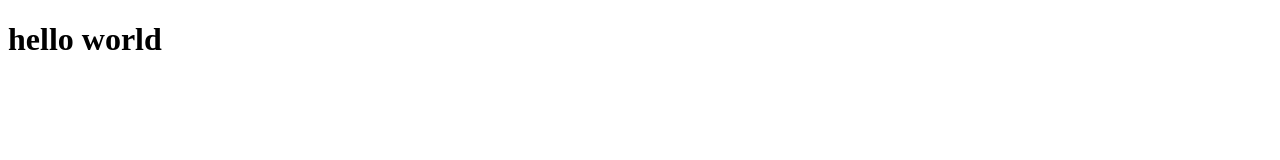
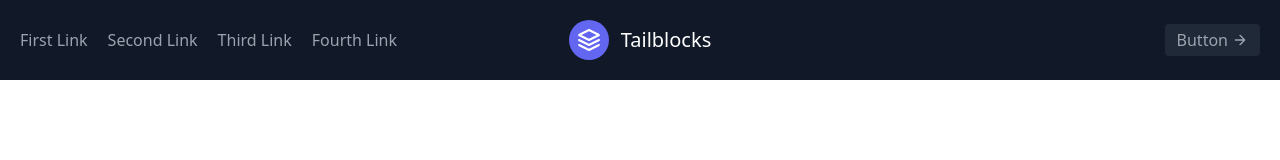
Before and after one commit to Safey11/testing, a plain HTML site: page index.html in a window 1280 px wide. Drawn offline with nearby package versions, Linux system fonts and the light colour scheme.

Commit message:
code update

```diff
--- a/index.html
+++ b/index.html
@@ -1,13 +1,40 @@
 <!DOCTYPE html>
 <html lang="en">
+
 <head>
     <meta charset="UTF-8">
     <meta name="viewport" content="width=device-width, initial-scale=1.0">
-    <title>Testing</title>
+    <link rel="stylesheet" href="style.css">
+    <title>Document</title>
+    <script src="https://cdn.tailwindcss.com"></script>
 </head>
+
 <body>
+ <div class="containers">
+    <header class="text-gray-400 bg-gray-900 body-font">
+        <div class="container mx-auto flex flex-wrap p-5 flex-col md:flex-row items-center">
+          <nav class="flex lg:w-2/5 flex-wrap items-center text-base md:ml-auto">
+            <a class="mr-5 hover:text-white">First Link</a>
+            <a class="mr-5 hover:text-white">Second Link</a>
+            <a class="mr-5 hover:text-white">Third Link</a>
+            <a class="hover:text-white">Fourth Link</a>
+          </nav>
+          <a class="flex order-first lg:order-none lg:w-1/5 title-font font-medium items-center text-white lg:items-center lg:justify-center mb-4 md:mb-0">
+            <svg xmlns="http://www.w3.org/2000/svg" fill="none" stroke="currentColor" stroke-linecap="round" stroke-linejoin="round" stroke-width="2" class="w-10 h-10 text-white p-2 bg-indigo-500 rounded-full" viewBox="0 0 24 24">
+              <path d="M12 2L2 7l10 5 10-5-10-5zM2 17l10 5 10-5M2 12l10 5 10-5"></path>
+            </svg>
+            <span class="ml-3 text-xl xl:block lg:hidden">Tailblocks</span>
+          </a>
+          <div class="lg:w-2/5 inline-flex lg:justify-end ml-5 lg:ml-0">
+            <button class="inline-flex items-center bg-gray-800 border-0 py-1 px-3 focus:outline-none hover:bg-gray-700 rounded text-base mt-4 md:mt-0">Button
+              <svg fill="none" stroke="currentColor" stroke-linecap="round" stroke-linejoin="round" stroke-width="2" class="w-4 h-4 ml-1" viewBox="0 0 24 24">
+                <path d="M5 12h14M12 5l7 7-7 7"></path>
+              </svg>
+            </button>
+          </div>
+        </div>
+      </header>
+ </div>
+</body>
 
-    <h1>hello world</h1>
-
-</body>
 </html>
```
